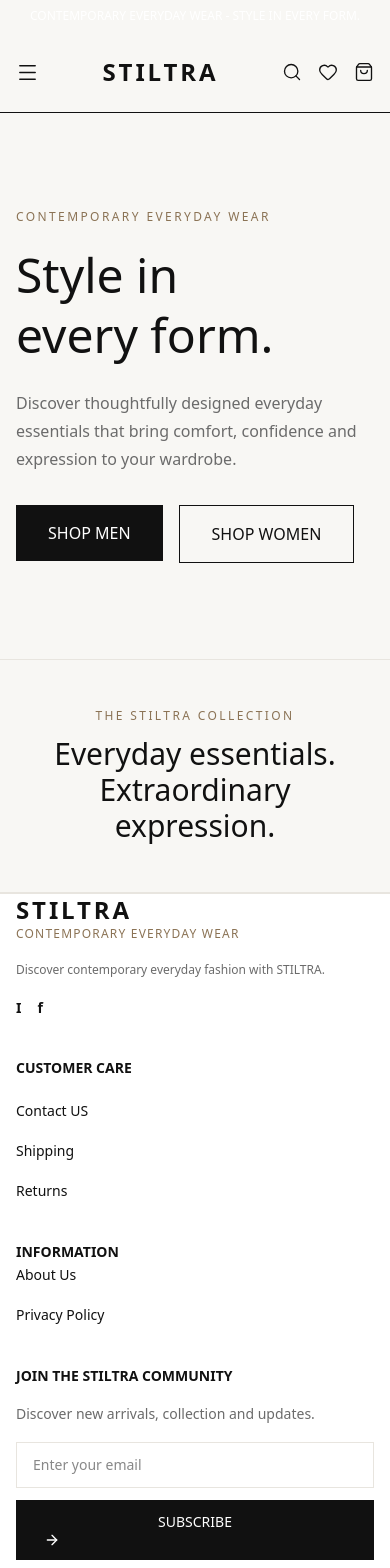
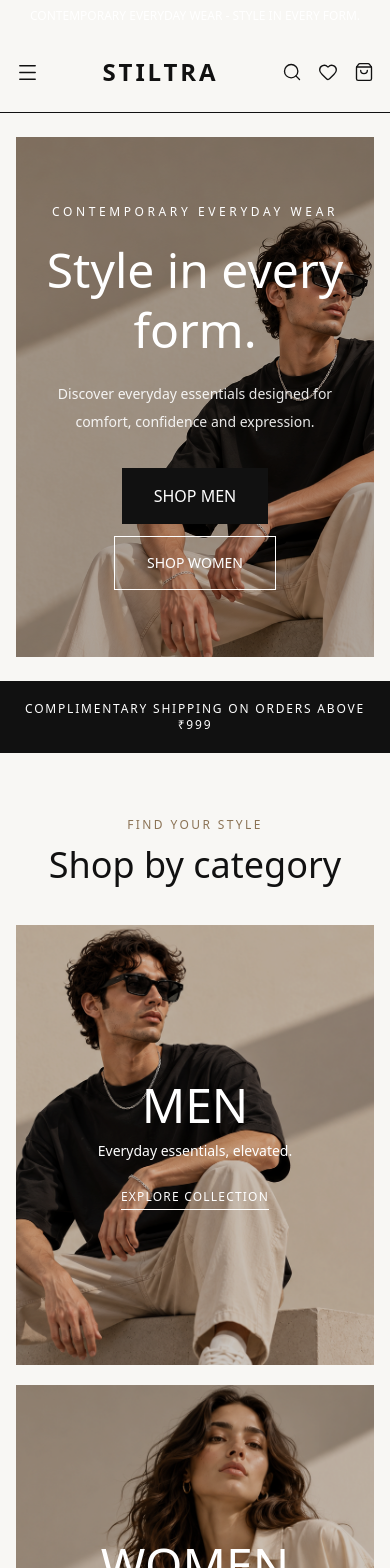
Before and after one commit to Nayan-Vijay-Sonawane/stiltra-clothing-store, a Next.js app in the folder stiltra-store/frontend/: page / in a window 390 px wide. Shown: the top 1568 px of the page. Built offline with nearby package versions, Linux system fonts and the light colour scheme.

Commit message:
build STILTRA ecommerce homepage

```diff
--- a/stiltra-store/frontend/app/(shop)/page.tsx
+++ b/stiltra-store/frontend/app/(shop)/page.tsx
@@ -1,81 +1,25 @@
-import Link from "next/link";
-
-import Container from "@/components/ui/Container";
-import Button from "@/components/ui/Button";
+import HeroSection from "@/components/home/HeroSection";
+import PromoBanner from "@/components/home/PromoBanner";
+import CategorySection from "@/components/home/CategorySection";
+import FeaturedCollections from "@/components/home/FeaturedCollections";
+import NewArrivals from "@/components/home/NewArrivals";
+import BrandCTA from "@/components/home/BrandCTA";
 
 export default function HomePage() {
   return (
     <main>
 
-      {/* Hero Section */}
+      <HeroSection />
 
-      <section className="py-24 md:py-36">
+      <PromoBanner />
 
-        <Container>
+      <CategorySection />
 
-          <div className="max-w-3xl">
+      <FeaturedCollections />
 
-            <p className="mb-5 text-xs font-medium tracking-[0.2em] text-[var(--color-accent)]">
-              CONTEMPORARY EVERYDAY WEAR
-            </p>
+      <NewArrivals />
 
-            <h1 className="mb-6 text-5xl leading-tight md:text-7xl">
-              Style in
-              <br />
-              every form.
-            </h1>
-
-            <p className="mb-8 max-w-lg text-base leading-7 text-[var(--color-secondary)]">
-              Discover thoughtfully designed everyday
-              essentials that bring comfort, confidence
-              and expression to your wardrobe.
-            </p>
-
-            <div className="flex flex-wrap gap-4">
-
-              <Link href="/men">
-                <Button size="lg">
-                  SHOP MEN
-                </Button>
-              </Link>
-
-              <Link href="/women">
-                <Button variant="outline" size="lg">
-                  SHOP WOMEN
-                </Button>
-              </Link>
-
-            </div>
-
-          </div>
-
-        </Container>
-
-      </section>
-
-      {/* Brand Message */}
-
-      <section className="border-y border-[var(--color-border)] py-12">
-
-        <Container>
-
-          <div className="text-center">
-
-            <p className="mb-3 text-xs tracking-[0.2em] text-[var(--color-accent)]">
-              THE STILTRA COLLECTION
-            </p>
-
-            <h2 className="text-3xl md:text-4xl">
-              Everyday essentials.
-              <br />
-              Extraordinary expression.
-            </h2>
-
-          </div>
-
-        </Container>
-
-      </section>
+      <BrandCTA />
 
     </main>
   );
--- a/stiltra-store/frontend/components/home/BrandCTA.tsx
+++ b/stiltra-store/frontend/components/home/BrandCTA.tsx
@@ -2,11 +2,10 @@ import Link from "next/link";
 
 export default function BrandCTA() {
   return (
-
     <section className="bg-[#E8E5DF] px-5 py-20 text-center sm:py-28">
 
       <p className="text-xs font-medium tracking-[0.2em] text-[#8B7355]">
-                STILTRA - CONTEMPORARY EVERYDAY WEAR
+        STILTRA — CONTEMPORARY EVERYDAY WEAR
       </p>
 
       <h2 className="mx-auto mt-5 max-w-2xl font-[var(--font-heading)] text-4xl leading-tight sm:text-5xl">
@@ -20,12 +19,11 @@ export default function BrandCTA() {
 
       <Link
         href="/men"
-                className="mt-8 inline-flex bg-[#111111] px-9 py-4 text-xs tracking-widest font-semibold text-white transition-colors hover:bg-[#333333]"
+        className="mt-8 inline-flex bg-[#111111] px-9 py-4 text-xs font-semibold tracking-widest text-white transition-colors hover:bg-[#333333]"
       >
         EXPLORE STILTRA
       </Link>
 
     </section>
-
   );
 }
--- a/stiltra-store/frontend/components/home/CategorySection.tsx
+++ b/stiltra-store/frontend/components/home/CategorySection.tsx
@@ -1,39 +1,38 @@
-import Image from 'next/image';
-import Link from 'next/link';
+import Image from "next/image";
+import Link from "next/link";
 
-import Container from '@/components/ui/Container';
+import Container from "@/components/ui/Container";
 
 const categories = [
   {
     title: "MEN",
     subtitle: "Everyday essentials, elevated.",
-        image: "/images/home/men-category.png",
+    image: "/images/men-category.png",
     href: "/men",
   },
   {
     title: "WOMEN",
     subtitle: "Express your everyday style.",
-        image: "/images/home/women-category.png",
+    image: "/images/women-category.png",
     href: "/women",
   },
 ];
 
 export default function CategorySection() {
   return (
-
-        <section className='bg-[#F8F7F4] py-16 sm:py-20'>
+    <section className="bg-[#F8F7F4] py-16 sm:py-20">
 
       <Container>
 
         {/* Section Heading */}
 
-                <div className='mb-10 text-center'>
+        <div className="mb-10 text-center">
 
-                    <p className='text-xs font-medium tracking-[0.2em] text-[#8B7355]'>
+          <p className="text-xs font-medium tracking-[0.2em] text-[#8B7355]">
             FIND YOUR STYLE
           </p>
 
-                    <h2 className='mt-3 font-[var(--font-heading)] text-4xl sm:text-5xl'>
+          <h2 className="mt-3 font-[var(--font-heading)] text-4xl sm:text-5xl">
             Shop by category
           </h2>
 
@@ -41,37 +40,37 @@ export default function CategorySection() {
 
         {/* Category Cards */}
 
-                <div className='grid gird-cols-1 gap-5 md:grid-cols-2'>
+        <div className="grid grid-cols-1 gap-5 md:grid-cols-2">
 
           {categories.map((category) => (
 
             <Link
               key={category.title}
               href={category.href}
-                            className='group relative block h-[440px] overflow:hidden bg-[#E8E5DF] sm:h-[550px]'
+              className="group relative block h-[440px] overflow-hidden bg-[#E8E5DF] sm:h-[550px]"
             >
 
               <Image
                 src={category.image}
                 alt={`${category.title} clothing collection`}
                 fill
-                                sizes="{max-width: 768px} 100vw, 50vw"
-                                className='object-cover translation-transform duration-700 group-hover:scale-105'
+                sizes="(max-width: 768px) 100vw, 50vw"
+                className="object-cover transition-transform duration-700 group-hover:scale-105"
               />
 
-                             <div className='absolute inset-0 bg-black/20 transition-colors group-hover:bg-black/35' />
+              <div className="absolute inset-0 bg-black/20 transition-colors group-hover:bg-black/35" />
 
-                             <div className='absolute inset-0 flex flex-col text-white items-center justify-center '>
+              <div className="absolute inset-0 flex flex-col items-center justify-center text-white">
 
-                                <h3 className='font-[var(--font-heading)] text-5xl sm:text-6xl'>
+                <h3 className="font-[var(--font-heading)] text-5xl sm:text-6xl">
                   {category.title}
                 </h3>
 
-                                <p className='mt-3 text-sm'>
+                <p className="mt-3 text-sm">
                   {category.subtitle}
                 </p>
 
-                                <span className='mt-7 border-b border-white pb-1 text-xs font-medium tracking-widest'>
+                <span className="mt-7 border-b border-white pb-1 text-xs font-medium tracking-widest">
                   EXPLORE COLLECTION
                 </span>
 
@@ -86,6 +85,5 @@ export default function CategorySection() {
       </Container>
 
     </section>
-
   );
 }
--- a/stiltra-store/frontend/components/home/FeaturedCollections.tsx
+++ b/stiltra-store/frontend/components/home/FeaturedCollections.tsx
@@ -7,13 +7,13 @@ const collections = [
   {
     title: "Everyday Essentials",
     description: "The pieces you'll reach for every day.",
-            image: "/images/home/collection-1.jpg",
+    image: "/images/collection-1.jpg",
     href: "/category/everyday-essentials",
   },
   {
     title: "Modern Classics",
     description: "Timeless styles. Contemporary expression.",
-            image: "/images/home/collection-2.jpg",
+    image: "/images/collection-2.png",
     href: "/category/modern-classics",
   },
 ];
--- a/stiltra-store/frontend/components/home/HeroSection.tsx
+++ b/stiltra-store/frontend/components/home/HeroSection.tsx
@@ -1,77 +1,72 @@
-import Image from 'next/image';
-import Link from 'next/link';
+import Image from "next/image";
+import Link from "next/link";
 
-import Container from '@/components/ui/Container';
-import Button from '@/components/ui/Button';
+import Container from "@/components/ui/Container";
+import Button from "@/components/ui/Button";
 
 export default function HeroSection() {
   return (
-
-        <section className='bg-[#F8F7F4] py-6 sm:py-8'>
+    <section className="bg-[#F8F7F4] py-6 sm:py-8">
 
       <Container>
 
-                <div className='relative min-h-[520px] overflow-hidden bg-[#E8E5DF] sm:min-h-[620px]'>
+        <div className="relative min-h-[520px] overflow-hidden bg-[#E8E5DF] sm:min-h-[620px]">
 
           {/* Hero Image */}
 
           <Image
-                        src="/images/home/Hero.png"
+            src="/images/hero.png"
             alt="STILTRA contemporary everyday fashion collection"
             fill
             priority
-                        sizes='100vw'
-                        className='object-cover'
+            sizes="100vw"
+            className="object-cover"
           />
 
           {/* Image Overlay */}
 
-                    <div className='absolute inset-0 bg-black/30'>
+          <div className="absolute inset-0 bg-black/30" />
 
           {/* Hero Content */}
 
-                    <div className='relative z-10 flex min-h-[520px] flex-col items-center justify-center px-5 text-center text-white sm:min-h-[620px]'>
+          <div className="relative z-10 flex min-h-[520px] flex-col items-center justify-center px-5 text-center text-white sm:min-h-[620px]">
 
-                        <p className='mb-5 text-xs font-medium tracking-[0.3em]'>
+            <p className="mb-5 text-xs font-medium tracking-[0.3em]">
               CONTEMPORARY EVERYDAY WEAR
             </p>
 
-                        <h1 className='max-w-3xl font-[var(--font-heading)] text-5xl leading-tight sm:text-6xl lg:text-7xl'>
+            <h1 className="max-w-3xl font-[var(--font-heading)] text-5xl leading-tight sm:text-6xl lg:text-7xl">
               Style in every form.
             </h1>
 
-                        <p className='mt-5 max-w-lg text-sm leading-7 text-white/90 sm:text-base'>
+            <p className="mt-5 max-w-lg text-sm leading-7 text-white/90 sm:text-base">
               Discover everyday essentials designed for
               comfort, confidence and expression.
             </p>
 
-                        <div className='mt-8 flex flex-wrap justify-center gap-3'>
+            <div className="mt-8 flex flex-wrap justify-center gap-3">
 
               {/* <Button
-                                variant='primary'
-                                size='lg'
-                                className='bg-white text-[#111111] hover:bg-[#E8E5DF]'
+                variant="primary"
+                size="lg"
+                className="bg-white text-[#111111] hover:bg-[#E8E5DF]"
                 onClick={() => {
-                                    window.location.href = "/men"
+                  window.location.href = "/men";
                 }}
               >
                 SHOP MEN
               </Button> */}
-                            <Link href='/men'>
-                                <Button size='lg'>
+              <Link href="/men">
+                <Button size="lg">
                     SHOP MEN
                 </Button>
                 </Link>
 
-                            <Link href='/women'>
-
-                                <span className='inline-flex items-center justify-center border border-white px-8 py-4 text-sm font-medium text-white transition-colors hover:bg-white hover:text-[#111111]'>
+              <Link href="/women">
+                <span className="inline-flex items-center border border-white px-8 py-4 text-sm font-medium text-white transition-colors hover:bg-white hover:text-[#111111]">
                   SHOP WOMEN
                 </span>
-
               </Link>
-
-                        </div>
 
             </div>
 
@@ -82,6 +77,5 @@ export default function HeroSection() {
       </Container>
 
     </section>
-
   );
 }
--- a/stiltra-store/frontend/components/home/NewArrivals.tsx
+++ b/stiltra-store/frontend/components/home/NewArrivals.tsx
@@ -1,25 +1,25 @@
-import Image from 'next/image';
-import Link from 'next/link';
+import Image from "next/image";
+import Link from "next/link";
 
-import Container from '@/components/ui/Container';
-import Badge from '@/components/ui/Badge';
+import Container from "@/components/ui/Container";
+import Badge from "@/components/ui/Badge";
 
 const products = [
   {
     id: "p1",
-        name: "Everyday Oversized T-Shirt",
+    name: "Essential Oversized T-Shirt",
     category: "Men",
     price: 799,
-        image: "/images/home/product-1.png",
+    image: "/images/product-1.png",
     label: "New Arrival",
-        slug: "essential-oversied-tshirt",
+    slug: "essential-oversized-tshirt",
   },
   {
     id: "p2",
     name: "Everyday Relaxed Top",
     category: "Women",
     price: 899,
-        image: "/images/home/product-2.png",
+    image: "/images/product-2.png",
     label: "New Arrival",
     slug: "everyday-relaxed-top",
   },
@@ -28,7 +28,7 @@ const products = [
     name: "Classic Streetwear Hoodie",
     category: "Men",
     price: 1499,
-        image: "/images/home/product-3.png",
+    image: "/images/product-3.png",
     label: "Bestseller",
     slug: "classic-streetwear-hoodie",
   },
@@ -37,64 +37,62 @@ const products = [
     name: "Minimal Everyday Trousers",
     category: "Women",
     price: 1199,
-        image: "/images/home/product-4.png",
+    image: "/images/product-4.png",
     label: "New Arrival",
     slug: "minimal-everyday-trousers",
   },
 ];
 
-
 export default function NewArrivals() {
   return (
-
-        <section className='bg-[#F8F7F4] py-16 sm:py-20'>
+    <section className="bg-[#F8F7F4] py-16 sm:py-20">
 
       <Container>
 
         {/* Heading */}
 
-                <div className='mb-10 text-center'>
+        <div className="mb-10 text-center">
 
-                    <p className='text-xs font-medium tracking-[0.2em] text-[#8B7355]'>
+          <p className="text-xs font-medium tracking-[0.2em] text-[#8B7355]">
             JUST LANDED
           </p>
 
-                    <h2 className='mt-3 font-[var(--font-heading)] text-4xl sm:text-5xl'>
+          <h2 className="mt-3 font-[var(--font-heading)] text-4xl sm:text-5xl">
             New arrivals
           </h2>
 
-                    <p className='mt-3 text-sm text-[#6B6B6B]'>
-                        Discover the latest additions to your everyday wardobe.
+          <p className="mt-3 text-sm text-[#6B6B6B]">
+            Discover the latest additions to your everyday wardrobe.
           </p>
 
         </div>
 
-                {/* Product Grid */}
+        {/* Products Grid */}
 
-                <div className='grid grid-cols-2 gap-x-4 gap-y-8 md:grid-cols-4 md:gap-6'>
+        <div className="grid grid-cols-2 gap-x-4 gap-y-8 md:grid-cols-4 md:gap-6">
 
           {products.map((product) => (
 
             <Link
               key={product.id}
               href={`/products/${product.slug}`}
-                            className='group'
+              className="group"
             >
 
               {/* Product Image */}
 
-                            <div className='relative aspect-[3/4] overflow:hidden bg-[#E8E5DF]'>
+              <div className="relative aspect-[3/4] overflow-hidden bg-[#E8E5DF]">
 
                 <Image
                   src={product.image}
                   alt={product.name}
                   fill
-                                    sizes='(max-width: 768px) 50vw, 25vw'
-                                    className='object-cover transition-transform duration-500 group-hover:scale-105'
+                  sizes="(max-width: 768px) 50vw, 25vw"
+                  className="object-cover transition-transform duration-500 group-hover:scale-105"
                 />
 
-                                <div className='absolute left-2 top-2 sm:left-3 sm:top-3'>
-                                    <Badge variant='new'>
+                <div className="absolute left-2 top-2 sm:left-3 sm:top-3">
+                  <Badge variant="new">
                     {product.label}
                   </Badge>
                 </div>
@@ -103,34 +101,35 @@ export default function NewArrivals() {
 
               {/* Product Details */}
 
-                            <div className='mt-3 space-y-1'>
+              <div className="mt-3 space-y-1">
 
-                                <p className='text-xs text-[#6B6B6B]'>
+                <p className="text-xs text-[#6B6B6B]">
                   {product.category}
                 </p>
 
-                                <h3 className='text-sm font-medium'>
+                <h3 className="text-sm font-medium">
                   {product.name}
                 </h3>
 
-                                <p className='text-sm font-semibold'>
+                <p className="text-sm font-semibold">
                   ₹{product.price.toLocaleString("en-IN")}
                 </p>
 
               </div>
 
             </Link>
+
           ))}
 
         </div>
 
         {/* View All */}
 
-                <div className='mt-12 text-center'>
+        <div className="mt-12 text-center">
 
           <Link
             href="/category/new-arrivals"
-                        className='inline-flex border border-[#111111] px-8 py-4 text-xs font-semibold -tracking-widest transition-colors hover:bg-[#111111] hover:text-white'
+            className="inline-flex border border-[#111111] px-8 py-4 text-xs font-semibold tracking-widest transition-colors hover:bg-[#111111] hover:text-white"
           >
             VIEW ALL PRODUCTS
           </Link>
@@ -140,6 +139,5 @@ export default function NewArrivals() {
       </Container>
 
     </section>
-
-    )
+  );
 }
--- a/stiltra-store/frontend/components/home/PromoBanner.tsx
+++ b/stiltra-store/frontend/components/home/PromoBanner.tsx
@@ -1,15 +1,11 @@
 export default function PromoBanner() {
+  return (
+    <section className="bg-[#111111] px-4 py-5 text-center text-white">
 
-    return (
+      <p className="text-xs font-medium tracking-[0.15em] sm:text-sm">
+        COMPLIMENTARY SHIPPING ON ORDERS ABOVE ₹999
+      </p>
 
-        <section className='bg-[#111111] px-4 py-5 text-center text-white'>
-
-            <p className="text-xs font-medium tracking-[0.15em] sm:text-sm">
-                COMPLEMENTARY SHIPPING ON ORDERS ABOVE 999
-            </p>
-
-        </section>
-
-    );
-
+    </section>
+  );
 }
```
Lines whose indentation alone changed are shown as unchanged.
